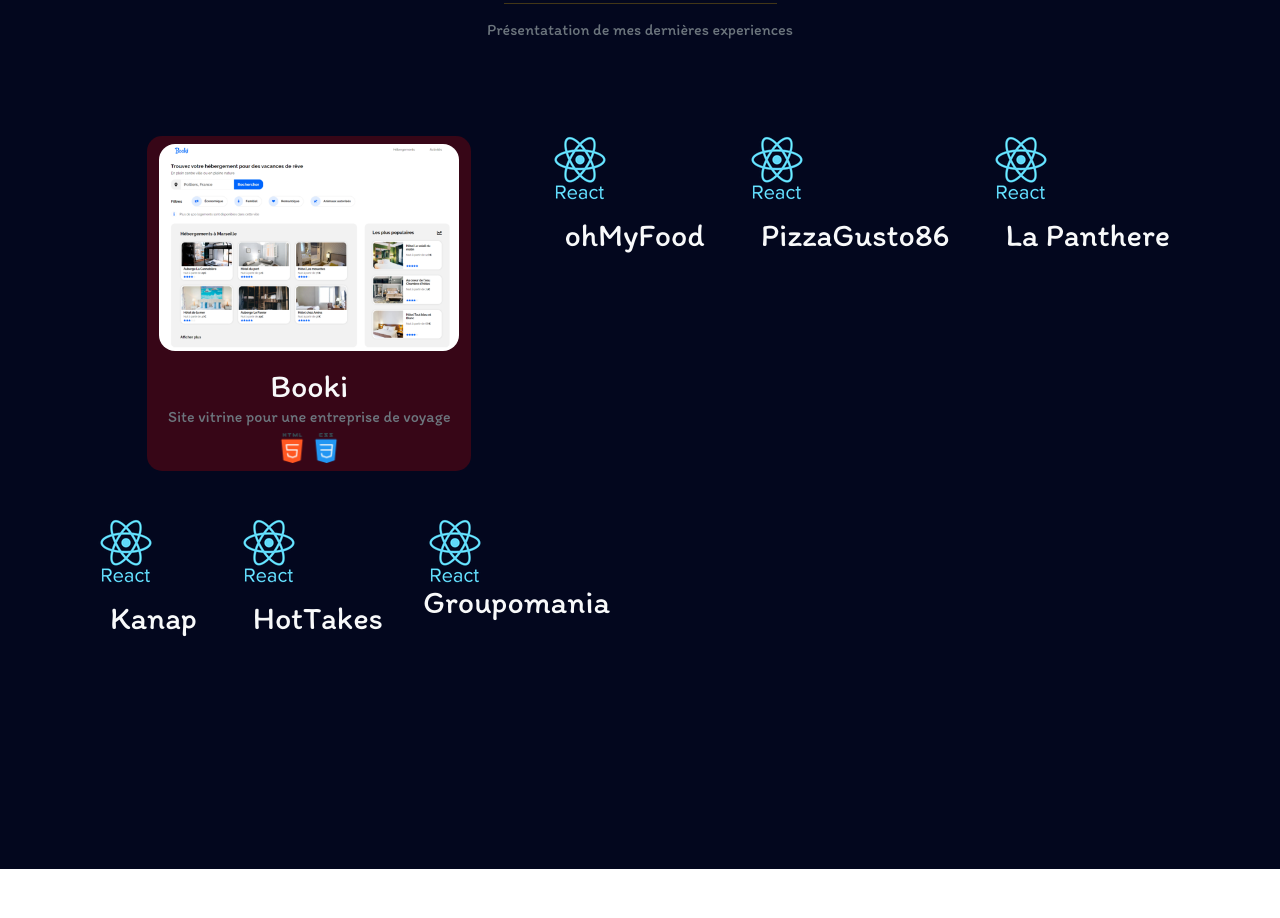
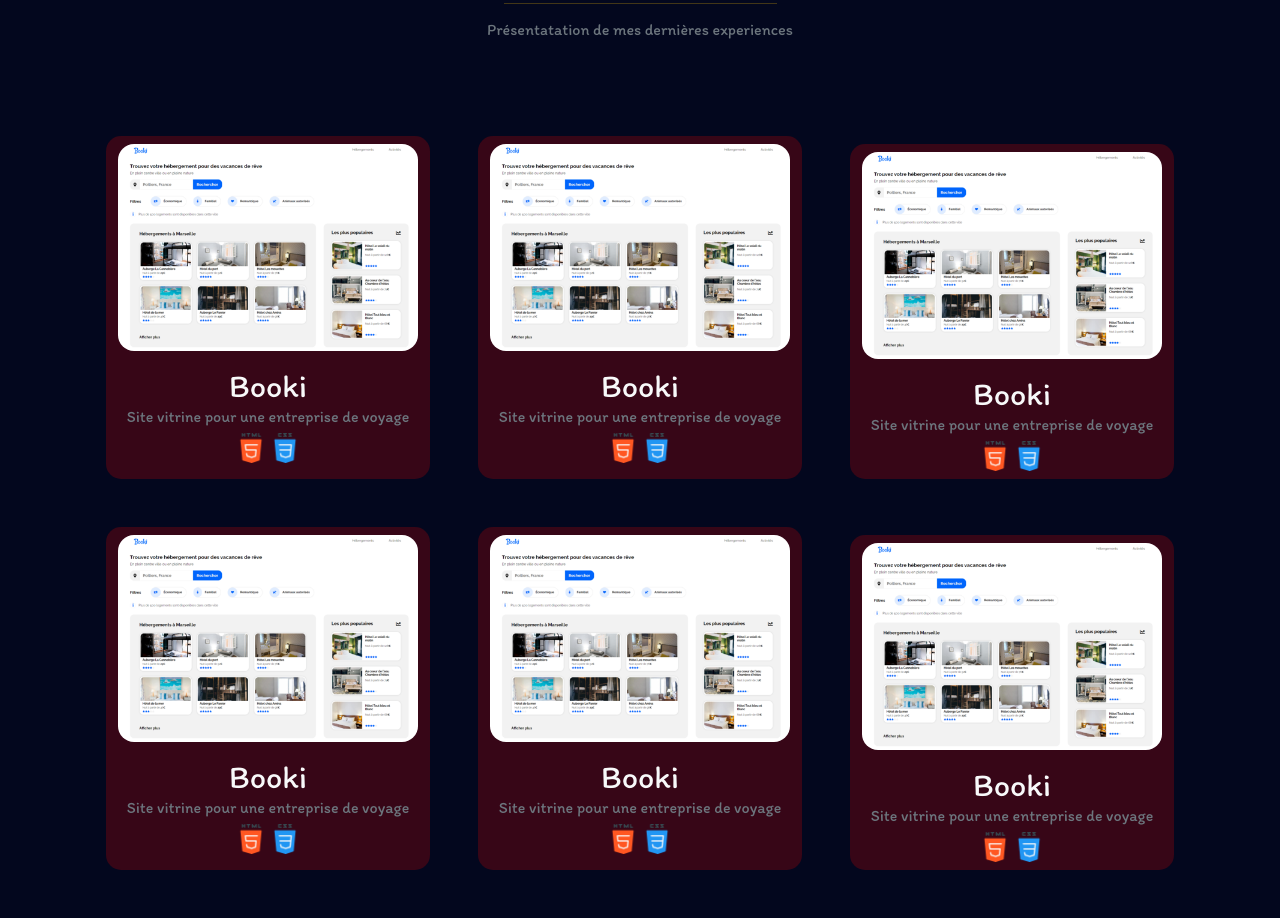
Before and after one commit to FlorianGasparine/portfolio, a website: page index.html in a window 1280 px wide. Shown: the part 2039-2957 px from the top of the page. Before the commit the page ends 2908 px from the top, so only its background shows below. Drawn offline with nearby package versions, Linux system fonts and the light colour scheme.

Commit message:
cardProjetOk

```diff
--- a/index.html
+++ b/index.html
@@ -262,7 +262,9 @@
             </div>
 
             <div class="row w-100 m-0">
-              <div class="col-12 col-sm-auto mb-5 mx-auto projet__card">
+              <div
+                class="col-12 col-sm-auto col-md-3 col-xl-auto mb-5 mx-auto projet__card"
+              >
                 <img
                   src="./styles/assets/booki.png"
                   alt="Illustration du site booki"
@@ -286,52 +288,136 @@
                 </div>
               </div>
 
-              <div class="col-12 col-sm-auto">
+              <div
+                class="col-12 col-sm-auto col-md-3 col-xl-auto mb-5 mx-auto projet__card"
+              >
                 <img
-                  src="./styles/assets/react.png"
-                  alt="Illustration du site ohMyFood"
+                  src="./styles/assets/booki.png"
+                  alt="Illustration du site booki"
+                  class="rounded-4 d-block mx-auto mt-2 w-100 projet__picture__presentation--recize"
                 />
-                <h2 class="text-light m-3">ohMyFood</h2>
+                <h2 class="text-light mt-3 mb-0 text-center">Booki</h2>
+                <p class="text-muted text-center mb-1">
+                  Site vitrine pour une entreprise de voyage
+                </p>
+                <div class="text-center mb-2">
+                  <img
+                    src="./styles/assets/html-5.png"
+                    alt="Illustration HTML 5"
+                    class="projet__img-recize"
+                  />
+                  <img
+                    src="./styles/assets/css-3.png"
+                    alt="Illustration CSS 3"
+                    class="projet__img-recize"
+                  />
+                </div>
               </div>
 
-              <div class="col-12 col-sm-auto">
+              <div
+                class="col-12 col-sm-auto col-md-3 col-xl-auto m-2 mb-5 mx-auto projet__card"
+              >
                 <img
-                  src="./styles/assets/react.png"
-                  alt="Illustration du site PizzaGusto86"
+                  src="./styles/assets/booki.png"
+                  alt="Illustration du site booki"
+                  class="rounded-4 d-block mx-auto mt-2 w-100 projet__picture__presentation--recize"
                 />
-                <h2 class="text-light m-3">PizzaGusto86</h2>
+                <h2 class="text-light mt-3 mb-0 text-center">Booki</h2>
+                <p class="text-muted text-center mb-1">
+                  Site vitrine pour une entreprise de voyage
+                </p>
+                <div class="text-center mb-2">
+                  <img
+                    src="./styles/assets/html-5.png"
+                    alt="Illustration HTML 5"
+                    class="projet__img-recize"
+                  />
+                  <img
+                    src="./styles/assets/css-3.png"
+                    alt="Illustration CSS 3"
+                    class="projet__img-recize"
+                  />
+                </div>
+              </div>
+            </div>
+
+            <div class="row w-100 m-0">
+              <div
+                class="col-12 col-sm-auto col-md-3 col-xl-auto mb-5 mx-auto projet__card"
+              >
+                <img
+                  src="./styles/assets/booki.png"
+                  alt="Illustration du site booki"
+                  class="rounded-4 d-block mx-auto mt-2 w-100 projet__picture__presentation--recize"
+                />
+                <h2 class="text-light mt-3 mb-0 text-center">Booki</h2>
+                <p class="text-muted text-center mb-1">
+                  Site vitrine pour une entreprise de voyage
+                </p>
+                <div class="text-center mb-2">
+                  <img
+                    src="./styles/assets/html-5.png"
+                    alt="Illustration HTML 5"
+                    class="projet__img-recize"
+                  />
+                  <img
+                    src="./styles/assets/css-3.png"
+                    alt="Illustration CSS 3"
+                    class="projet__img-recize"
+                  />
+                </div>
               </div>
 
-              <div class="col-12 col-sm-auto">
+              <div
+                class="col-12 col-sm-auto col-md-3 col-xl-auto mb-5 mx-auto projet__card"
+              >
                 <img
-                  src="./styles/assets/react.png"
-                  alt="Illustration du site La Panthère"
+                  src="./styles/assets/booki.png"
+                  alt="Illustration du site booki"
+                  class="rounded-4 d-block mx-auto mt-2 w-100 projet__picture__presentation--recize"
                 />
-                <h2 class="text-light m-3">La Panthere</h2>
+                <h2 class="text-light mt-3 mb-0 text-center">Booki</h2>
+                <p class="text-muted text-center mb-1">
+                  Site vitrine pour une entreprise de voyage
+                </p>
+                <div class="text-center mb-2">
+                  <img
+                    src="./styles/assets/html-5.png"
+                    alt="Illustration HTML 5"
+                    class="projet__img-recize"
+                  />
+                  <img
+                    src="./styles/assets/css-3.png"
+                    alt="Illustration CSS 3"
+                    class="projet__img-recize"
+                  />
+                </div>
               </div>
 
-              <div class="col-12 col-sm-auto">
+              <div
+                class="col-12 col-sm-auto col-md-3 col-xl-auto m-2 mb-5 mx-auto projet__card"
+              >
                 <img
-                  src="./styles/assets/react.png"
-                  alt="Illustration du site Kanap"
+                  src="./styles/assets/booki.png"
+                  alt="Illustration du site booki"
+                  class="rounded-4 d-block mx-auto mt-2 w-100 projet__picture__presentation--recize"
                 />
-                <h2 class="text-light m-3">Kanap</h2>
-              </div>
-
-              <div class="col-12 col-sm-auto">
-                <img
-                  src="./styles/assets/react.png"
-                  alt="Illustration du site HotTakes"
-                />
-                <h2 class="text-light m-3">HotTakes</h2>
-              </div>
-
-              <div class="col-12 col-sm-auto mb-8">
-                <img
-                  src="./styles/assets/react.png"
-                  alt="Illustration du site Groupomania"
-                />
-                <h2 class="text-light">Groupomania</h2>
+                <h2 class="text-light mt-3 mb-0 text-center">Booki</h2>
+                <p class="text-muted text-center mb-1">
+                  Site vitrine pour une entreprise de voyage
+                </p>
+                <div class="text-center mb-2">
+                  <img
+                    src="./styles/assets/html-5.png"
+                    alt="Illustration HTML 5"
+                    class="projet__img-recize"
+                  />
+                  <img
+                    src="./styles/assets/css-3.png"
+                    alt="Illustration CSS 3"
+                    class="projet__img-recize"
+                  />
+                </div>
               </div>
             </div>
           </div>
```
